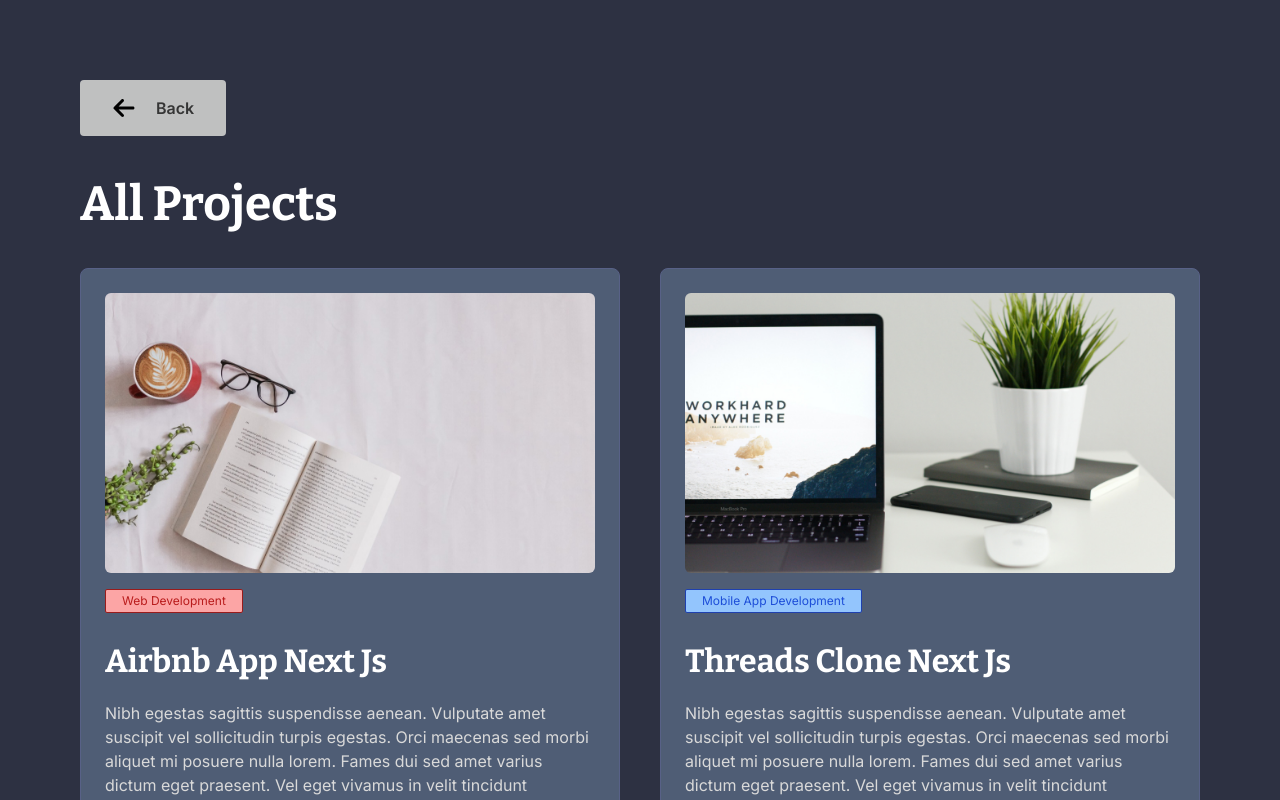
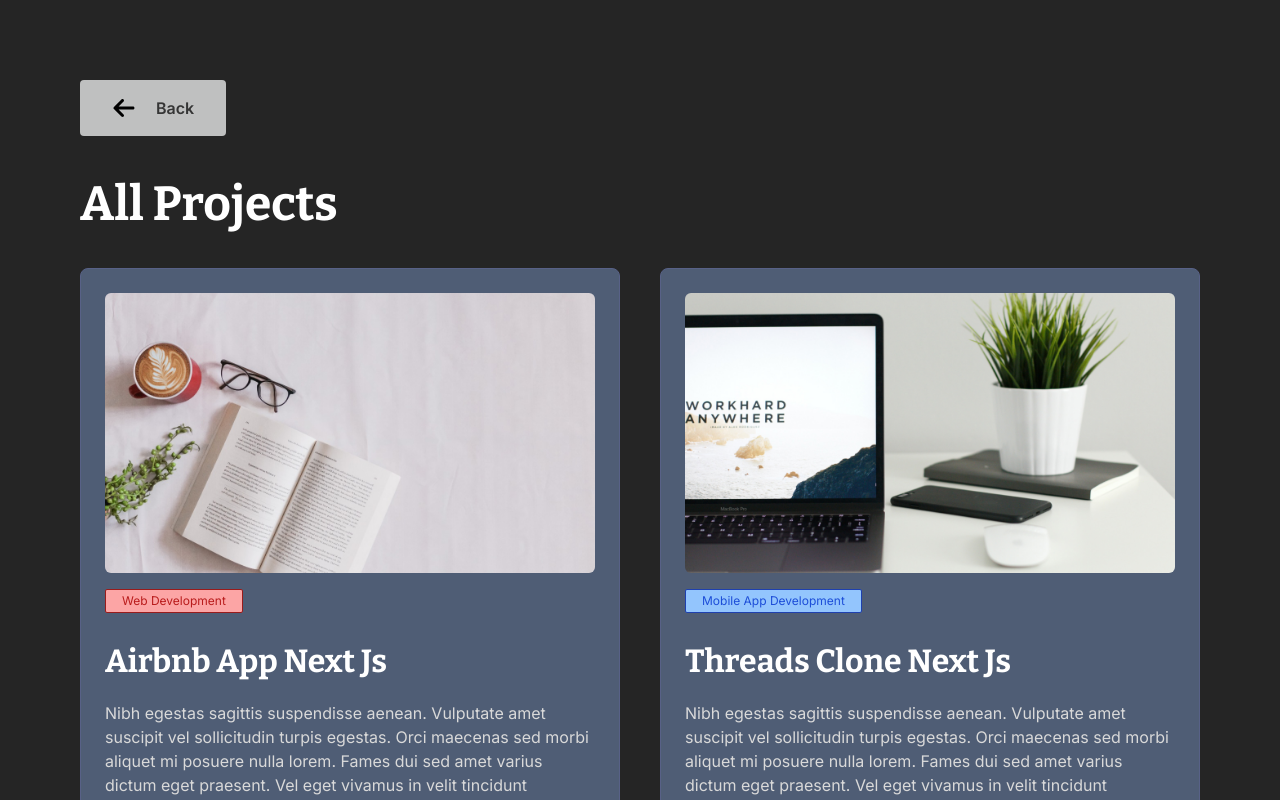
Before and after one commit to daffabadrant9390/daffabadrant9390.github.io, a Next.js app: page /my-projects in a window 1280 px wide. Shown: the top 800 px of the page. Built offline with nearby package versions, Linux system fonts and the light colour scheme.

Commit message:
feat: update background color on my project page

```diff
--- a/app/my-projects/page.tsx
+++ b/app/my-projects/page.tsx
@@ -26,7 +26,7 @@
   };
   return (
     <main className={`${isDarkMode && 'dark'}`}>
-      <section className="bg-white dark:bg-blue-850">
+      <section className="bg-white dark:bg-gray-1150">
         <div className="max-container padding-container py-[40px] lg:py-[80px]">
           <div className="flex flex-col gap-6 lg:gap-8">
             {/* Back Button */}
```
